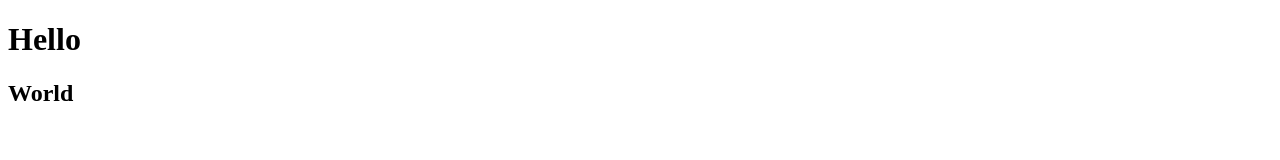
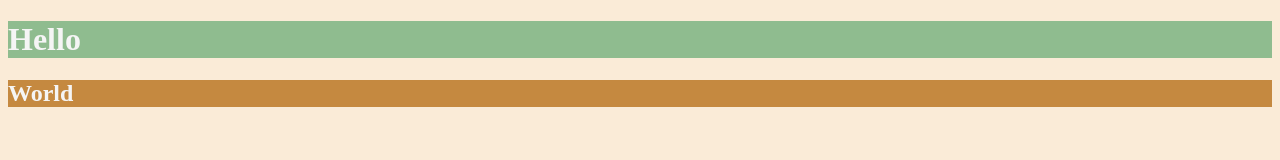
Before and after one commit to J-Bills/day_44, a plain HTML site: page 6.0 CSS Colors/index.html in a window 1280 px wide. Drawn offline with Linux system fonts and the light colour scheme.

Commit message:
finishing css colors challenge

```diff
--- a/6.0 CSS Colors/index.html
+++ b/6.0 CSS Colors/index.html
@@ -5,12 +5,17 @@
   <meta charset="UTF-8">
   <title>Colors</title>
   <style>
-  /* Write your CSS code here. */
-    /* 1. Make the background of the webpage "antiquewhite"
-    2. Make the h1 "whitesmoke"
-    3. Make the background of the h1 "darkseagreen"
-    4. Make the h2 #FAF8F1
-    5. Make the background of the h2 "#C58940" */
+  body{
+    color: whitesmoke;
+    background-color: antiquewhite;
+  }
+  h1{
+    color :whitesmoke;
+    background-color: darkseagreen;
+  }
+  h2{
+    background-color: #C58940;
+  }
   </style>
 </head>
 
```
Also changed, not shown: 6.0 CSS Colors/solution.html (+1 -1 lines).
